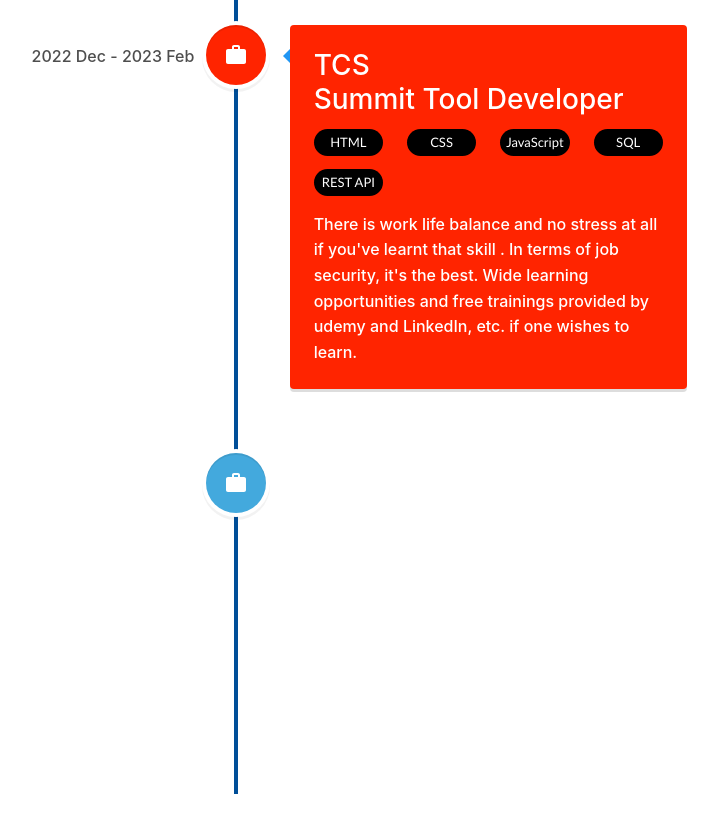
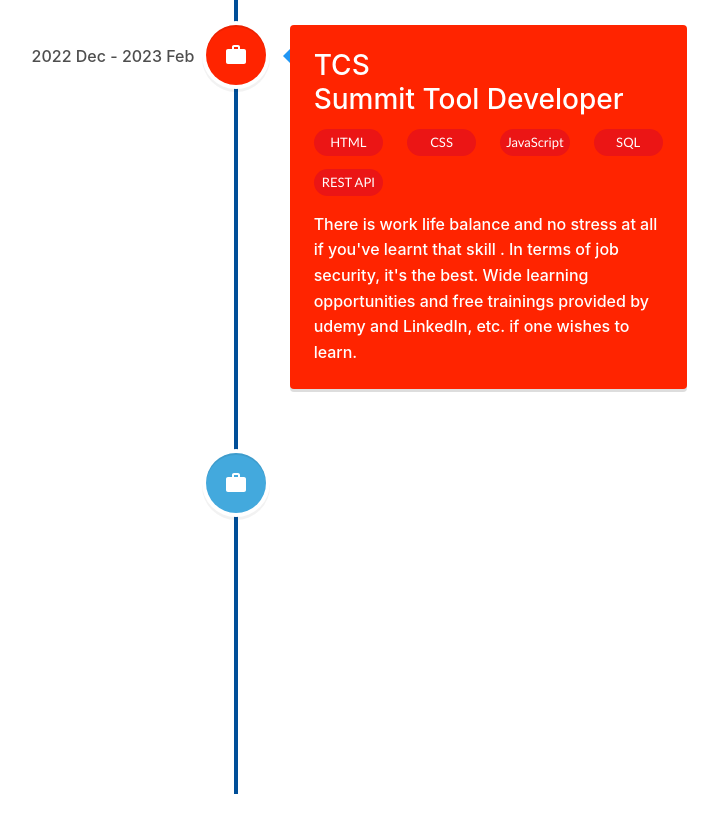
Before and after one commit to YaragattiPraveen/pby37-portfolio, a React (Create React App) app: page / in a window 1280 px wide. Shown: the part 2780-3612 px from the top of the page, without its empty margins (461-1179 px from the left). Built offline with nearby package versions, Linux system fonts and the light colour scheme.

Commit message:
Bg color is changed

```diff
--- a/src/Components/WorkExperience/workexperience.css
+++ b/src/Components/WorkExperience/workexperience.css
@@ -3,11 +3,11 @@
 }
 .tech-skill p{
     text-align: center;
-    background-color: black;
+    background-color: rgb(235, 21, 21);
     padding: 3px 4px;
     font-size: 9px;
     font-family: 'Gill Sans', 'Gill Sans MT', Calibri, 'Trebuchet MS', sans-serif;
-    border-radius: 30px;
+    border-radius: 15px;
 }
 .text{
     color: rgb(4, 4, 4);
```
